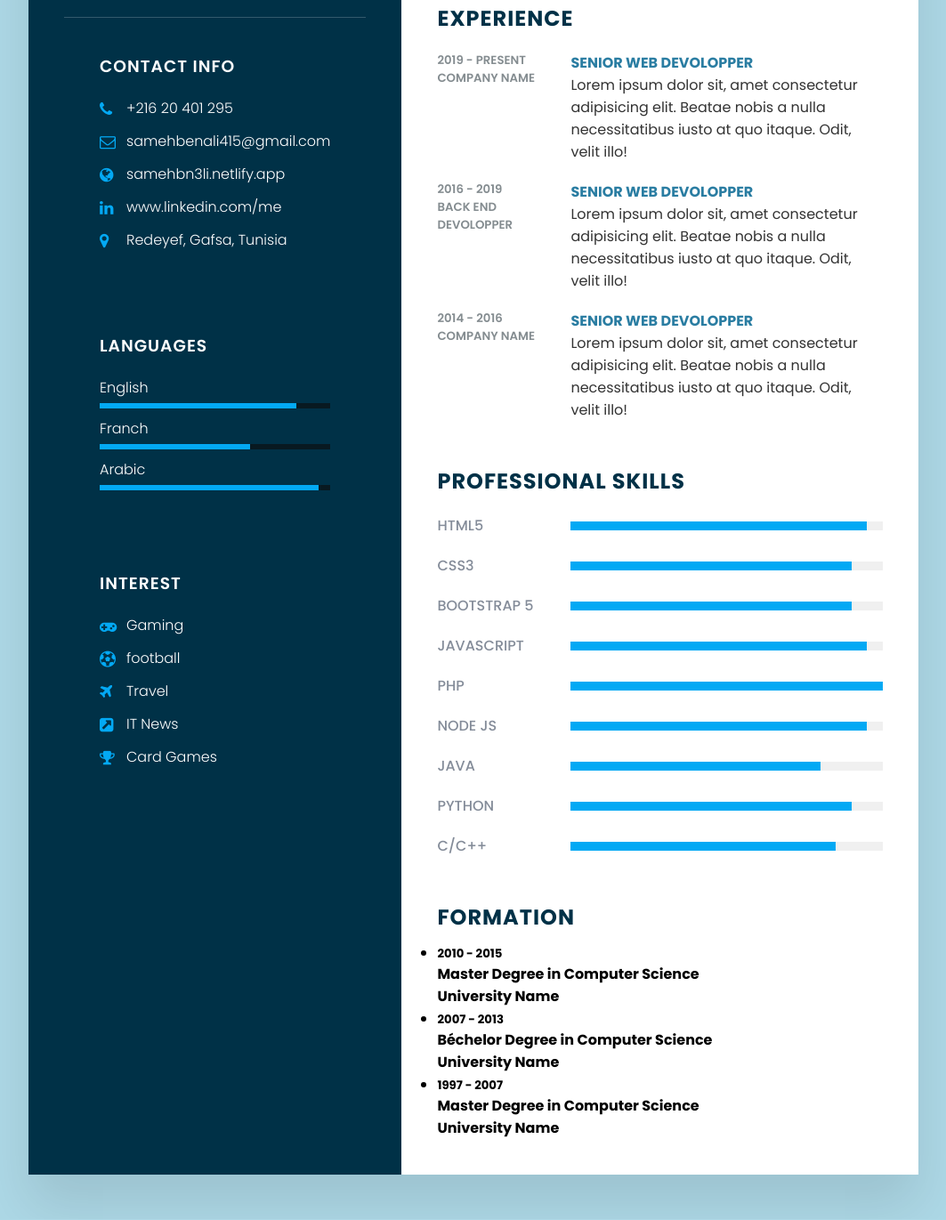
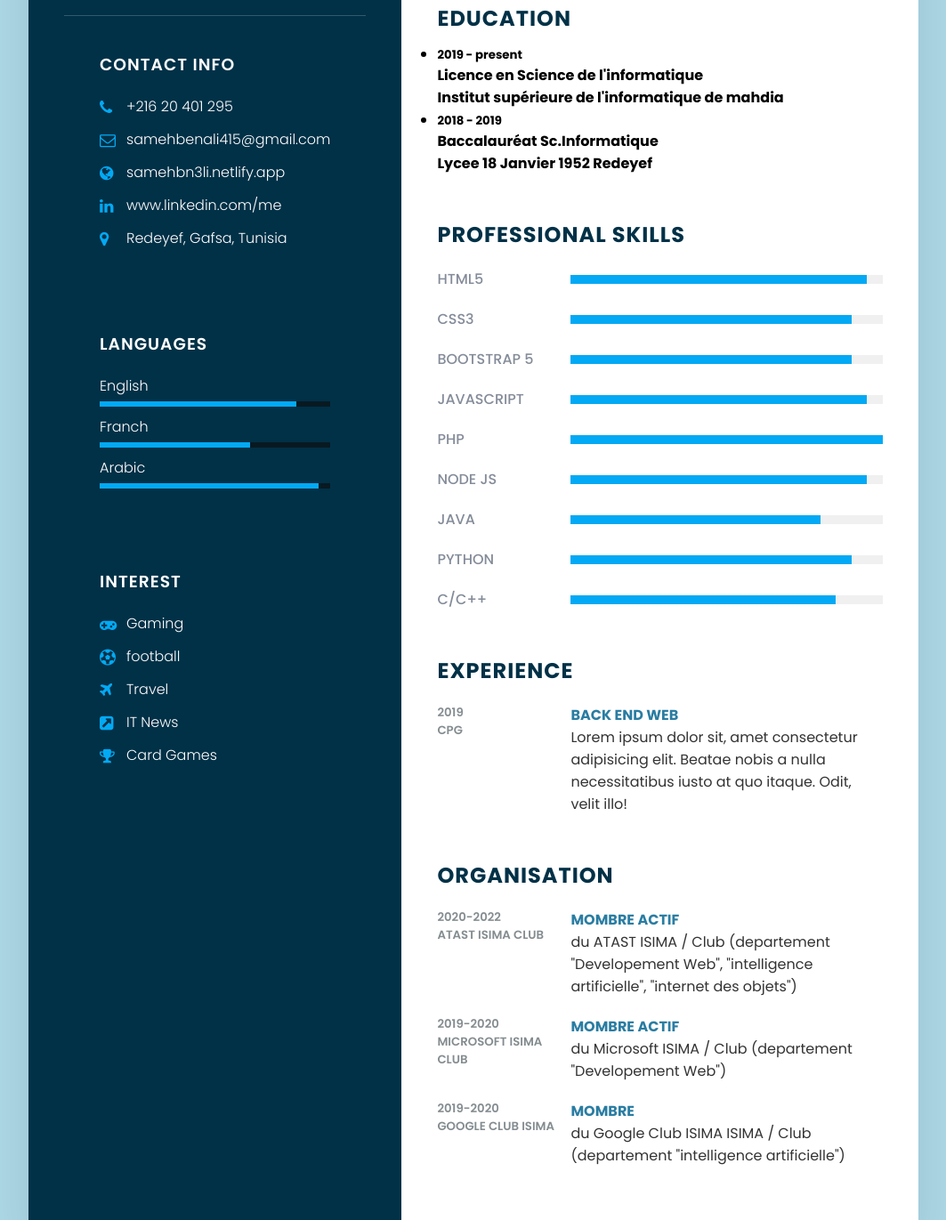
Before and after one commit to samehben3li/My-Portfolio, a plain HTML site: page cv/cv.html in a window 1280 px wide. Shown: the part 382-1753 px from the top of the page at 89% size, without its empty margins (108-1171 px from the left). Drawn offline with Linux system fonts and the light colour scheme.

Commit message:
correct cv and upload certaficate

```diff
--- a/cv/cv.html
+++ b/cv/cv.html
@@ -19,7 +19,7 @@
                 <div class="imgBx">
                     <img src="img.jpg" alt="">
                 </div>
-                <h2>Sameh Ben Ali <span>Software engineering Student</span></h2>
+                <h2>Sameh Ben Ali <br><span>Software engineering Student</span></h2>
             </div>
             <div class="contactInfo">
                 <h3 class="title">Contact Info</h3>
@@ -105,40 +105,19 @@
                     eveniet ratione nostrum sint! Incidunt nulla nostrum amet.</p>
             </div>
             <div class="about">
-                <h2 class="title2">Experience</h2>
-                <div class="box">
-                    <div class="year_company">
-                        <h5>2019 - present</h5>
-                        <h5>Company name</h5>
-                    </div>
-                    <div class="text">
-                        <h4>Senior Web Devolopper</h4>
-                        <p>Lorem ipsum dolor sit, amet consectetur adipisicing elit. Beatae nobis a nulla necessitatibus
-                            iusto at quo itaque. Odit, velit illo!</p>
-                    </div>
-                </div>
-                <div class="box">
-                    <div class="year_company">
-                        <h5>2016 - 2019</h5>
-                        <h5>Back end Devolopper</h5>
-                    </div>
-                    <div class="text">
-                        <h4>Senior Web Devolopper</h4>
-                        <p>Lorem ipsum dolor sit, amet consectetur adipisicing elit. Beatae nobis a nulla necessitatibus
-                            iusto at quo itaque. Odit, velit illo!</p>
-                    </div>
-                </div>
-                <div class="box">
-                    <div class="year_company">
-                        <h5>2014 - 2016</h5>
-                        <h5>Company name</h5>
-                    </div>
-                    <div class="text">
-                        <h4>Senior Web Devolopper</h4>
-                        <p>Lorem ipsum dolor sit, amet consectetur adipisicing elit. Beatae nobis a nulla necessitatibus
-                            iusto at quo itaque. Odit, velit illo!</p>
-                    </div>
-                </div>
+                <h2 class="title2">EDUCATION</h2>
+                <ul>
+                    <li>
+                        <h5>2019 - present </h5>
+                        <h4>Licence en Science de l'informatique</h4>
+                        <h4>Institut supérieure de l'informatique de mahdia</h4>
+                    </li>
+                    <li>
+                        <h5>2018 - 2019</h5>
+                        <h4>Baccalauréat Sc.Informatique</h4>
+                        <h4>Lycee 18 Janvier 1952 Redeyef</h4>
+                    </li>
+                </ul>
             </div>
             <div class="about skills">
                 <h2 class="title2">Professional Skills</h2>
@@ -198,24 +177,51 @@
                 </div>
             </div>
             <div class="about">
-                <h2 class="title2">Formation</h2>
-                <ul>
-                    <li>
-                        <h5>2010 - 2015</h5>
-                        <h4>Master Degree in Computer Science</h4>
-                        <h4>University Name</h4>
-                    </li>
-                    <li>
-                        <h5>2007 - 2013</h5>
-                        <h4>Béchelor Degree in Computer Science</h4>
-                        <h4>University Name</h4>
-                    </li>
-                    <li>
-                        <h5>1997 - 2007</h5>
-                        <h4>Master Degree in Computer Science</h4>
-                        <h4>University Name</h4>
-                    </li>
-                </ul>
+                <h2 class="title2">Experience</h2>
+                <div class="box">
+                    <div class="year_company">
+                        <h5>2019 </h5>
+                        <h5>CPG</h5>
+                    </div>
+                    <div class="text">
+                        <h4>Back End Web </h4>
+                        <p>Lorem ipsum dolor sit, amet consectetur adipisicing elit. Beatae nobis a nulla necessitatibus
+                            iusto at quo itaque. Odit, velit illo!</p>
+                    </div>
+                </div>
+            </div>
+            <div class="about">
+                <h2 class="title2">ORGANISATION</h2>
+                <div class="box">
+                    <div class="year_company">
+                        <h5>2020-2022</h5>
+                        <h5>ATAST ISIMA Club</h5>
+                    </div>
+                    <div class="text">
+                        <h4>Mombre Actif </h4>
+                        <p>du ATAST ISIMA / Club (departement "Developement Web", "intelligence artificielle", "internet des objets")</p>
+                    </div>
+                </div>
+                <div class="box">
+                    <div class="year_company">
+                        <h5>2019-2020</h5>
+                        <h5>Microsoft ISIMA Club</h5>
+                    </div>
+                    <div class="text">
+                        <h4>Mombre Actif </h4>
+                        <p>du Microsoft ISIMA / Club (departement "Developement Web")</p>
+                    </div>
+                </div>
+                <div class="box">
+                    <div class="year_company">
+                        <h5>2019-2020</h5>
+                        <h5>Google Club ISIMA</h5>
+                    </div>
+                    <div class="text">
+                        <h4>Mombre </h4>
+                        <p>du Google Club ISIMA ISIMA / Club (departement "intelligence artificielle")</p>
+                    </div>
+                </div>
             </div>
         </div>
     </div>
```
Also changed, not shown: cv/img.jpg, cv/img1.jpg (added), cv/img2.jpg (added), 1 other file.
